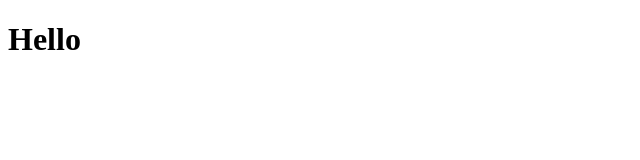
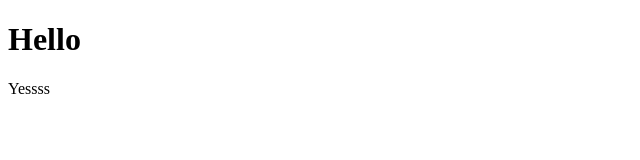
Before and after one commit to firnan/belajar-git, a plain HTML site: page index.html in a window 1280 px wide. Shown: the full height of the page, 0-640 px from the left. Drawn offline with Linux system fonts and the light colour scheme.

```diff
--- a/index.html
+++ b/index.html
@@ -6,6 +6,7 @@
 <body>
 	<form action="" method="get" accept-charset="utf-8">
 		<h1>Hello</h1>
+		<p>Yessss</p>
 	</form>
 </body>
 </html>
```
